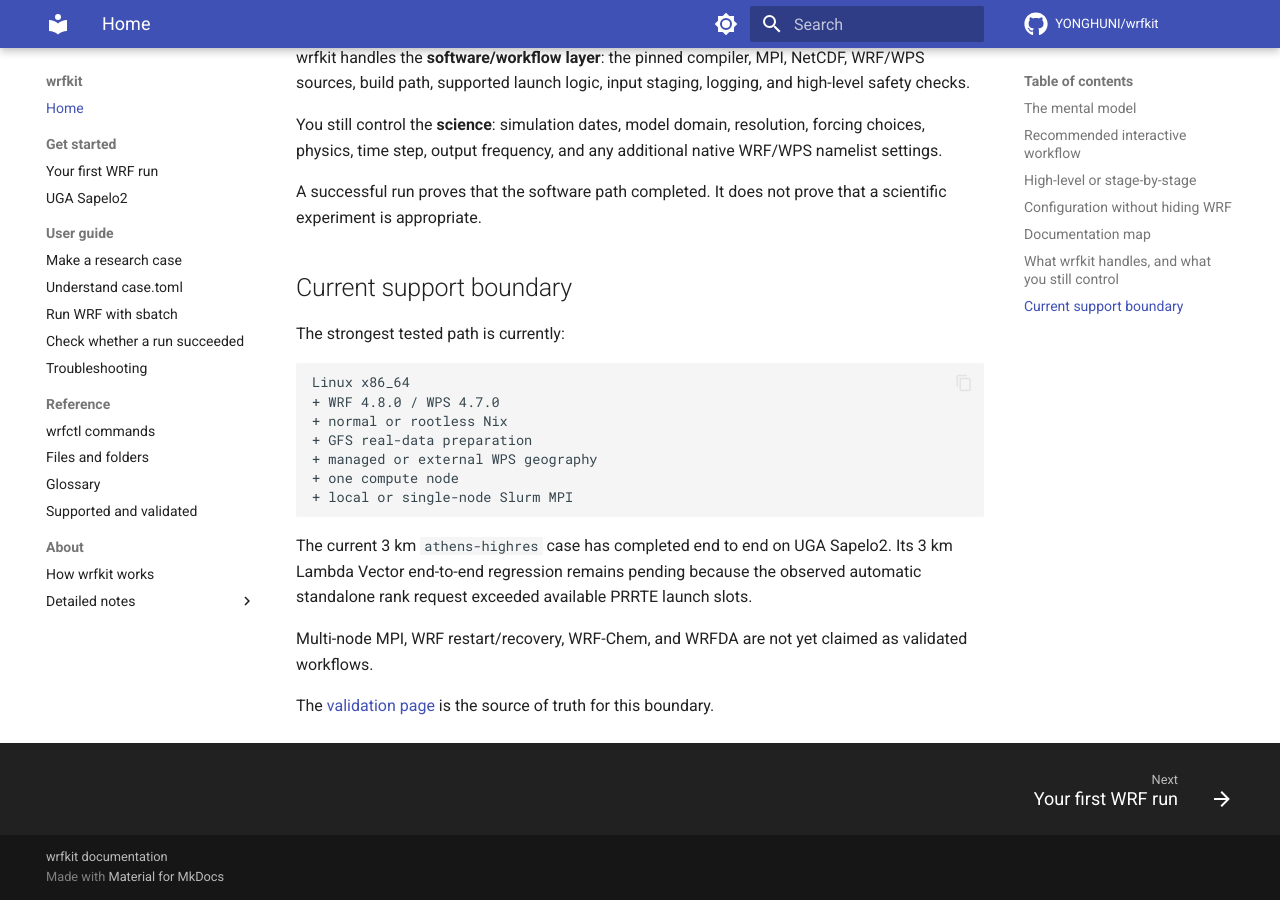
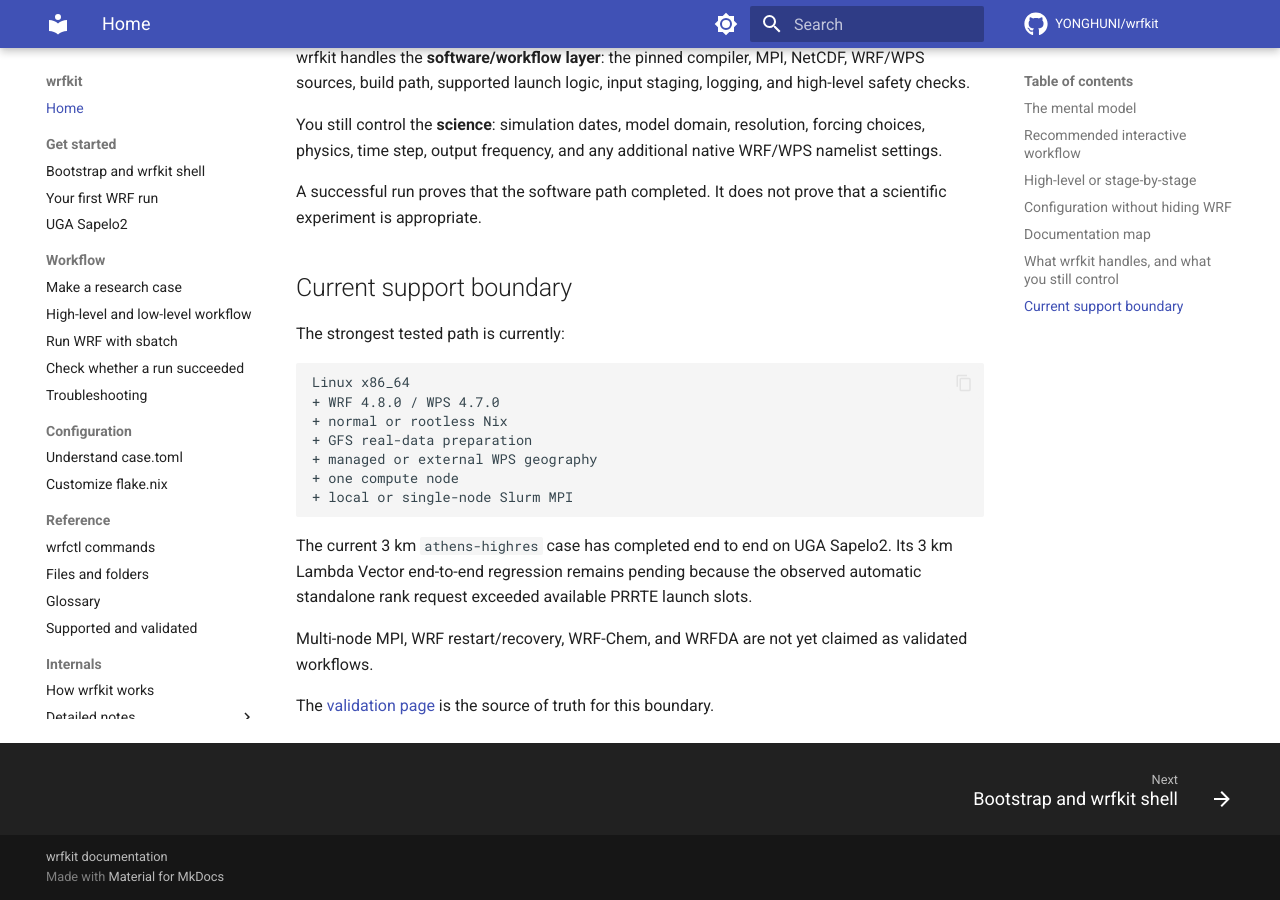
Before and after one commit to YONGHUNI/wrfkit, an MkDocs documentation site: the page built from docs/index.md, in a window 1280 px wide and 900 px high, scrolled down 3273 px. Built offline with MkDocs 1.6.1 and Material for MkDocs 9.7.7, drawn with Linux system fonts in a browser that asks for light colours; comment, search, counter and statistics services are not loaded.

Commit message:
Reorganize documentation navigation

```diff
--- a/mkdocs.yml
+++ b/mkdocs.yml
@@ -62,15 +62,20 @@ nav:
   - Home: index.md
 
   - Get started:
+      - Bootstrap and wrfkit shell: tutorials/bootstrap-and-shell.md
       - Your first WRF run: tutorials/first-run.md
       - UGA Sapelo2: single-node-guide.md
 
-  - User guide:
+  - Workflow:
       - Make a research case: how-to/research-case.md
-      - Understand case.toml: reference/case-toml.md
+      - High-level and low-level workflow: how-to/low-level-workflow.md
       - Run WRF with sbatch: how-to/sapelo2-batch.md
       - Check whether a run succeeded: how-to/check-run.md
       - Troubleshooting: troubleshooting.md
+
+  - Configuration:
+      - Understand case.toml: reference/case-toml.md
+      - Customize flake.nix: how-to/customize-flake.md
 
   - Reference:
       - wrfctl commands: reference/commands.md
@@ -78,7 +83,7 @@ nav:
       - Glossary: reference/glossary.md
       - Supported and validated: validation.md
 
-  - About:
+  - Internals:
       - How wrfkit works: explanation/how-it-works.md
       - Detailed notes:
           - Feature details: features.md
```
